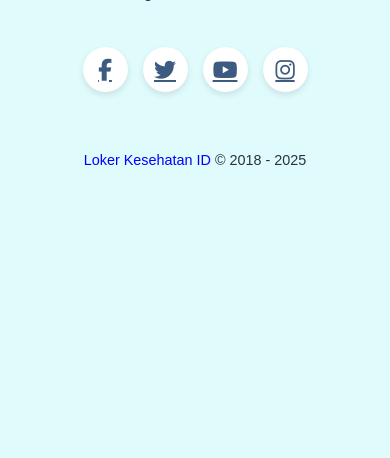
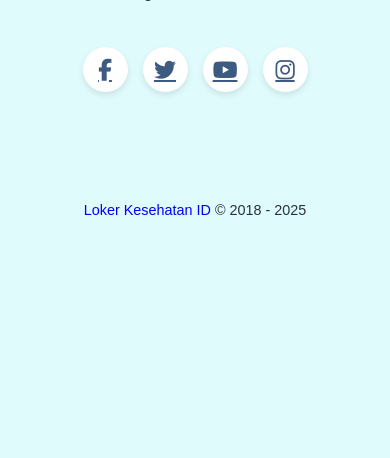
Before and after one commit to myudhiakbar/kontak-lokerkesehatanid, a PHP site: page / in a window 390 px wide. Shown: the part 221-679 px from the top of the page. Run offline with PHP 8.4, Linux system fonts and the light colour scheme; some libraries are stand-ins or nearby versions.

Commit message:
Update style.css

```diff
--- a/style.css
+++ b/style.css
@@ -135,7 +135,7 @@
   }
 
   footer {
-      padding: 30px 0 35px;
+      margin: 80px 0 35px;
       font-size: 0.9em;
       text-align: center;
   }
@@ -180,7 +180,6 @@
       }
       footer {
           font-size: 0.9em;
-          padding: 30px 0 40px;
       }
       .btn {
           font-size: 1em;
@@ -198,11 +197,9 @@
       }
       footer {
           font-size: 0.9em;
-          padding: 30px 0 40px;
       }
       .btn {
           font-size: 1em;
           width: 90%;
       }
-
   }
```
